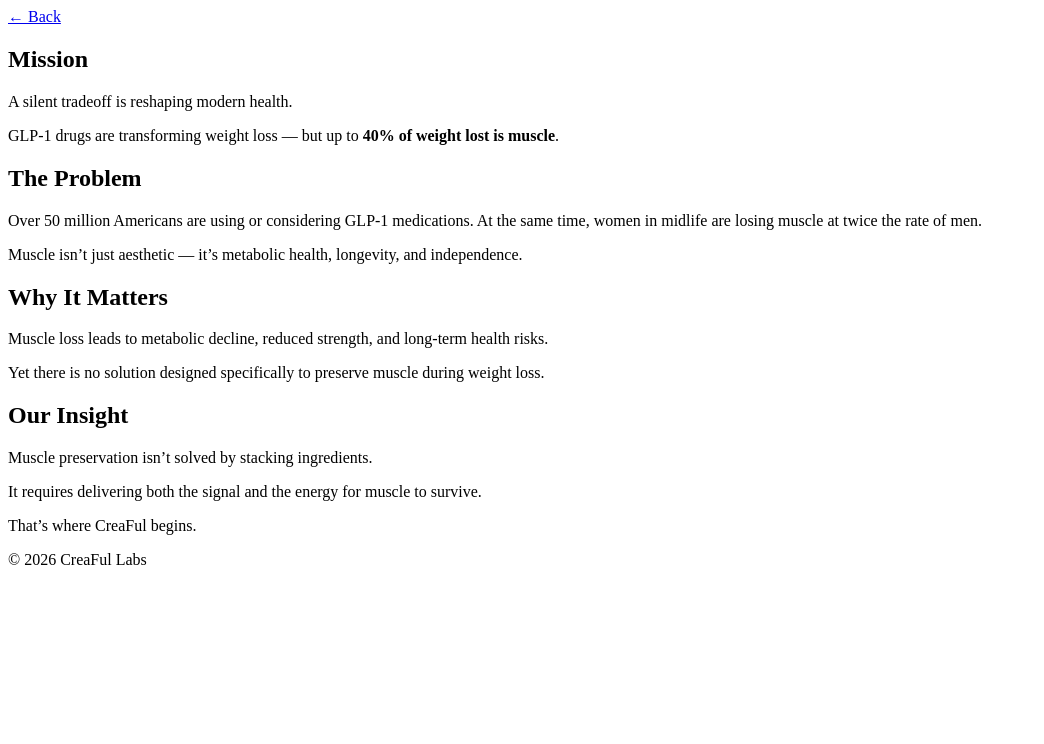
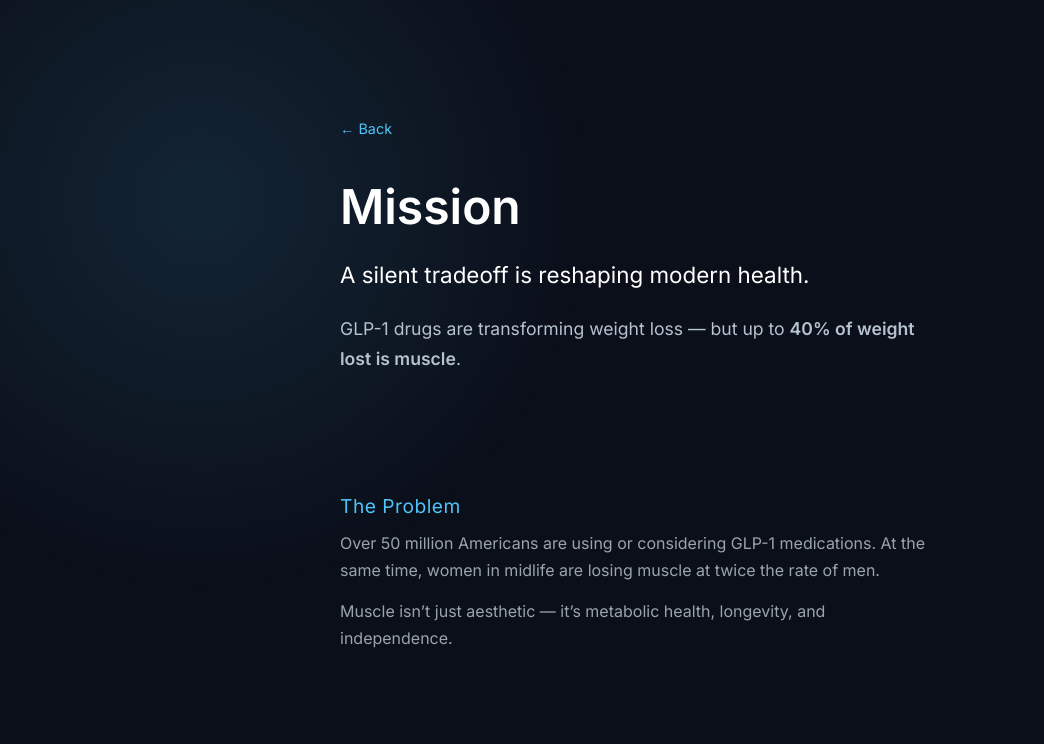
Before and after one commit to SeanDavid5/creaful-site, a plain HTML site: page mission.html in a window 1280 px wide. Shown: the top 744 px of the page, without its empty margins (0-1044 px from the left). Drawn offline with Linux system fonts and the light colour scheme.

Commit message:
Refactor styles.css to include layout and design styles

```diff
--- a/styles.css
+++ b/styles.css
@@ -1,45 +1,184 @@
-<!DOCTYPE html>
-<html lang="en">
-<head>
-  <meta charset="UTF-8">
-  <title>CreaFul</title>
-  <meta name="viewport" content="width=device-width, initial-scale=1.0">
+/* =========================
+   RESET
+========================= */
+* {
+  margin: 0;
+  padding: 0;
+  box-sizing: border-box;
+}
 
-  <!-- Font -->
-  <link href="https://fonts.googleapis.com/css2?family=Inter:wght@300;400;600&display=swap" rel="stylesheet">
+/* =========================
+   BODY
+========================= */
+body {
+  font-family: 'Inter', sans-serif;
+  background: #0b0f1a;
+  color: #cbd5e1;
+  overflow-x: hidden;
+}
 
-  <!-- CSS (cache-busted) -->
-  <link rel="stylesheet" href="styles.css?v=2">
-</head>
+/* =========================
+   BACKGROUND GLOW
+========================= */
+.bg-glow {
+  position: fixed;
+  width: 800px;
+  height: 800px;
+  background: radial-gradient(circle, rgba(79,195,247,0.12), transparent 70%);
+  top: -200px;
+  left: -200px;
+  z-index: -1;
+}
 
-<body>
+/* =========================
+   HERO (GLOBAL LAYOUT)
+========================= */
+.hero {
+  min-height: 100vh;
+  display: flex;
+  flex-direction: column;
 
-<div class="bg-glow"></div>
+  /* Center content */
+  justify-content: center;
+  align-items: center;
 
-<section class="hero">
+  padding: 120px 20px;
+  text-align: center;
+}
 
-  <h1>CreaFul™</h1>
+/* =========================
+   MISSION PAGE WIDTH
+========================= */
+.mission {
+  max-width: 640px;
+  margin: auto;
+  text-align: left;
+  align-items: flex-start;
+}
 
-  <p class="lead">
-    The Muscle Preservation Platform for the GLP-1 Era
-  </p>
+/* =========================
+   HEADINGS
+========================= */
+h1 {
+  font-size: 3rem;
+  font-weight: 600;
+  color: white;
+  margin-bottom: 20px;
+}
 
-  <p class="intro">
-    The first covalent Creatine–Leucine dipeptide engineered to preserve muscle
-    in GLP-1 users and women in midlife.
-  </p>
+h2 {
+  font-size: 1.2rem;
+  font-weight: 500;
+  color: #4fc3f7;
+  margin-bottom: 12px;
+  letter-spacing: 0.5px;
+}
 
-  <div class="buttons">
-    <a href="mission.html" class="btn-outline">Mission</a>
-    <a href="science.html" class="btn-outline">Science</a>
-    <a href="contact.html" class="btn-outline">Contact</a>
-  </div>
+/* =========================
+   TEXT
+========================= */
+p {
+  font-size: 1rem;
+  line-height: 1.7;
+  margin-bottom: 14px;
+  color: #9aa4ad;
+}
 
-</section>
+/* Lead (hero + mission intro) */
+.lead {
+  font-size: 1.4rem;
+  color: white;
+  margin-bottom: 20px;
+}
 
-<footer>
-  © 2026 CreaFul Labs
-</footer>
+/* Secondary intro */
+.intro {
+  font-size: 1.1rem;
+  margin-bottom: 40px;
+  color: #b6c2cf;
+  max-width: 600px;
+}
 
-</body>
-</html>
+/* =========================
+   BUTTONS
+========================= */
+.buttons {
+  display: flex;
+  gap: 20px;
+  margin-top: 20px;
+  justify-content: center;
+  flex-wrap: wrap;
+}
+
+.btn-outline {
+  padding: 12px 26px;
+  border: 1px solid #4fc3f7;
+  color: #4fc3f7;
+  text-decoration: none;
+  border-radius: 6px;
+  transition: 0.3s ease;
+  font-size: 0.95rem;
+}
+
+.btn-outline:hover {
+  background: #4fc3f7;
+  color: black;
+}
+
+/* =========================
+   CONTENT BLOCKS (MISSION)
+========================= */
+.content-block {
+  margin-top: 80px;
+}
+
+/* Highlight final statement */
+.highlight {
+  margin-top: 10px;
+  color: white;
+  font-weight: 500;
+}
+
+/* =========================
+   BACK BUTTON
+========================= */
+.back-btn {
+  color: #4fc3f7;
+  text-decoration: none;
+  margin-bottom: 40px;
+  display: inline-block;
+  transition: 0.3s;
+  font-size: 0.9rem;
+}
+
+.back-btn:hover {
+  opacity: 0.7;
+}
+
+/* =========================
+   FOOTER
+========================= */
+footer {
+  text-align: center;
+  padding: 40px 0;
+  font-size: 0.8rem;
+  opacity: 0.5;
+}
+
+/* =========================
+   OPTIONAL: SUBTLE FADE-IN
+========================= */
+.hero {
+  animation: fadeIn 1s ease forwards;
+}
+
+@keyframes fadeIn {
+  from {
+    opacity: 0;
+    transform: translateY(15px);
+  }
+  to {
+    opacity: 1;
+    transform: translateY(0);
+  }
+}
```
